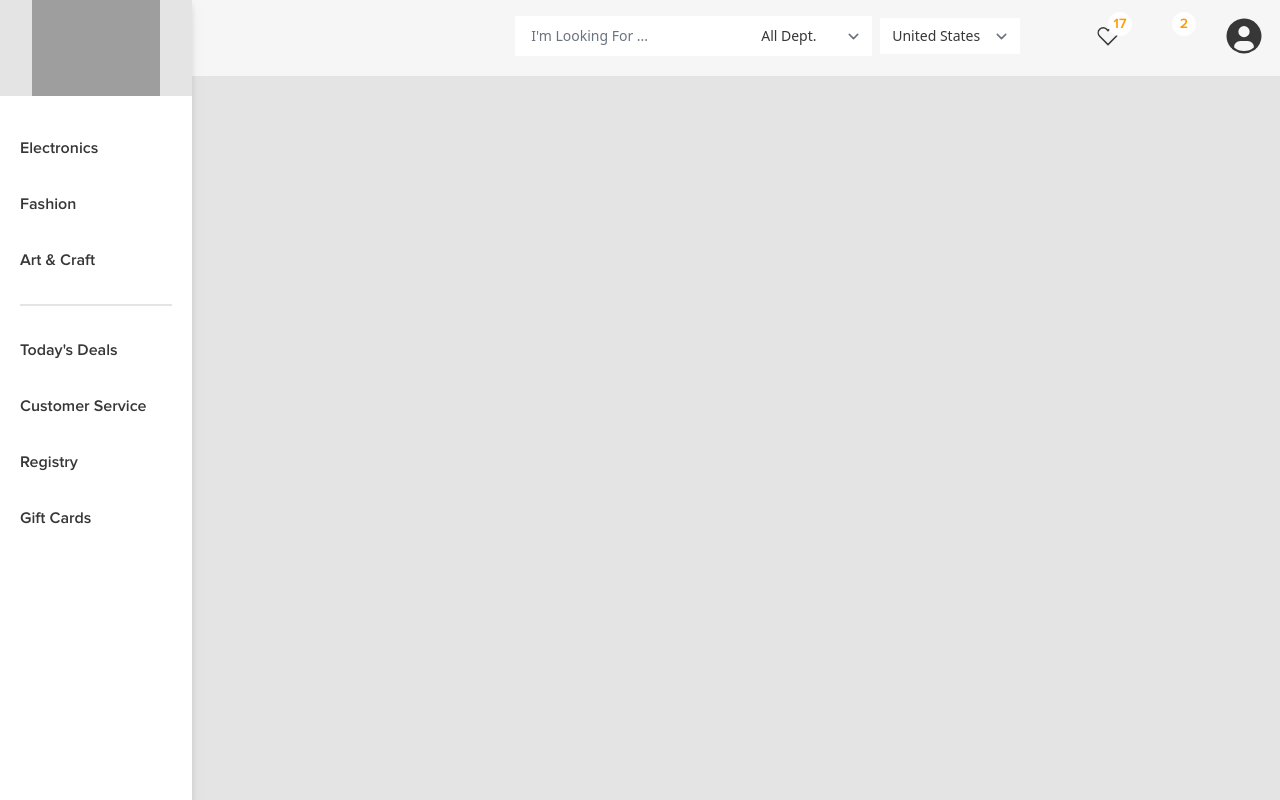
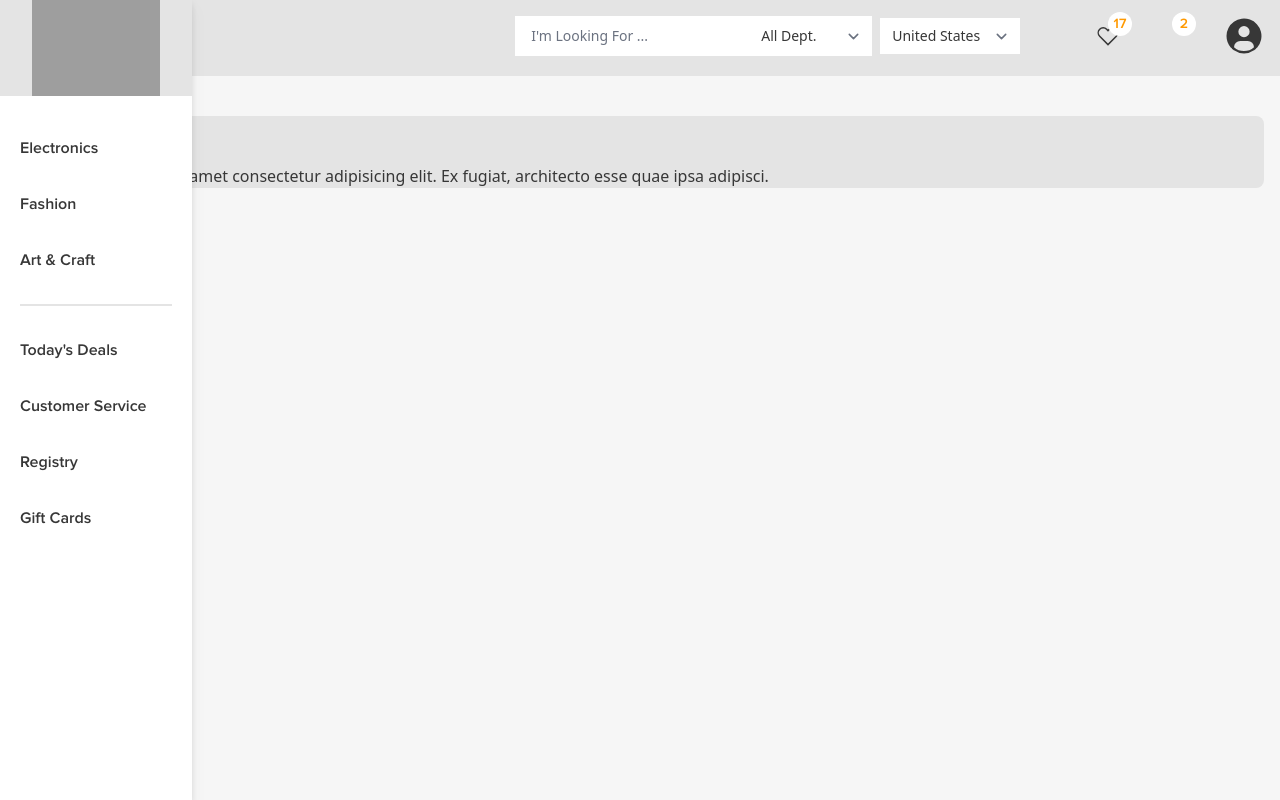
Before and after one commit to zoharkiks/amazon-clone, a Next.js app: page / in a window 1280 px wide. Built offline with nearby package versions, Linux system fonts and the light colour scheme; grey boxes are pictures that could not be loaded; some icons are missing; a web font is replaced by a local one.

Commit message:
Stop building hero

```diff
--- a/components/Navbar.tsx
+++ b/components/Navbar.tsx
@@ -7,7 +7,7 @@ const Navbar = () => {
   const [sidebar, setSidebar] = useState(false);
 
   return (
-    <div className=" bg-lightGray md:pt-4 px-4 pb-5 md:flex md:justify-between">
+    <div className=" bg-gray md:pt-4 px-4 pb-5 md:flex md:justify-between">
       <div className="flex items-center justify-between  ">
         {/* logo */}
         <div className="flex items-center md:hidden">
--- a/containers/Hero.tsx
+++ b/containers/Hero.tsx
@@ -2,7 +2,13 @@ import React from 'react'
 
 const Hero = () => {
   return (
-    <div>I'am a Hero Section</div>
+    <div className='mt-10 px-4'>
+      <div className="flex flex-col bg-gray rounded-lg">
+        <h1 className=' font-proximaSemibold text-lightGray'>Shop</h1>
+        <h1>Toys & Games</h1>
+        <p>Lorem, ipsum dolor sit amet consectetur adipisicing elit. Ex fugiat, architecto esse quae ipsa adipisci.</p>
+        </div>
+    </div>
   )
 }
 
--- a/pages/index.tsx
+++ b/pages/index.tsx
@@ -8,7 +8,7 @@ import { Navbar } from "../components";
 
 const Home: NextPage = () => {
   return (
-    <div className='text-black bg-gray h-screen' >
+    <div className='text-black bg-lightGray h-screen' >
       <Head>
         <title>Your App Name</title>
         <link rel="icon" href="/favicon.ico" />
```
